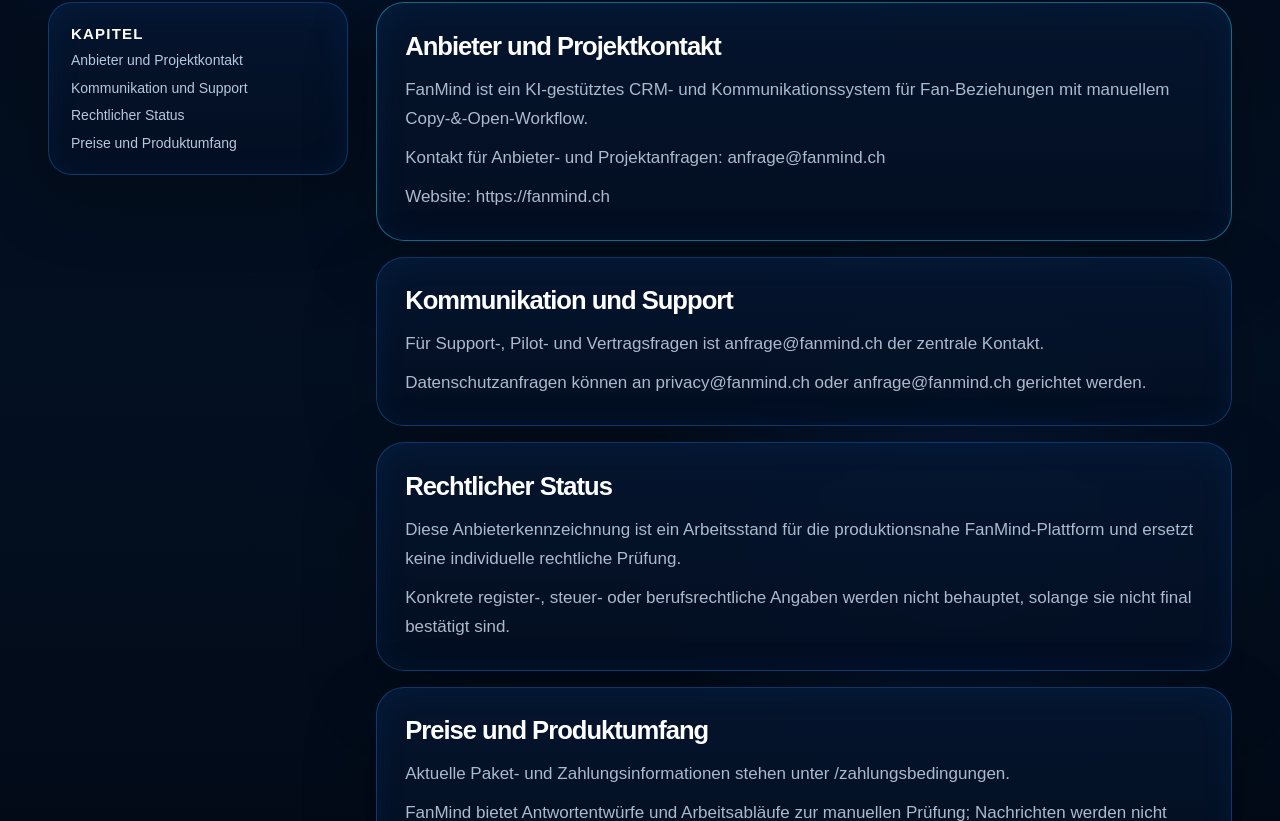
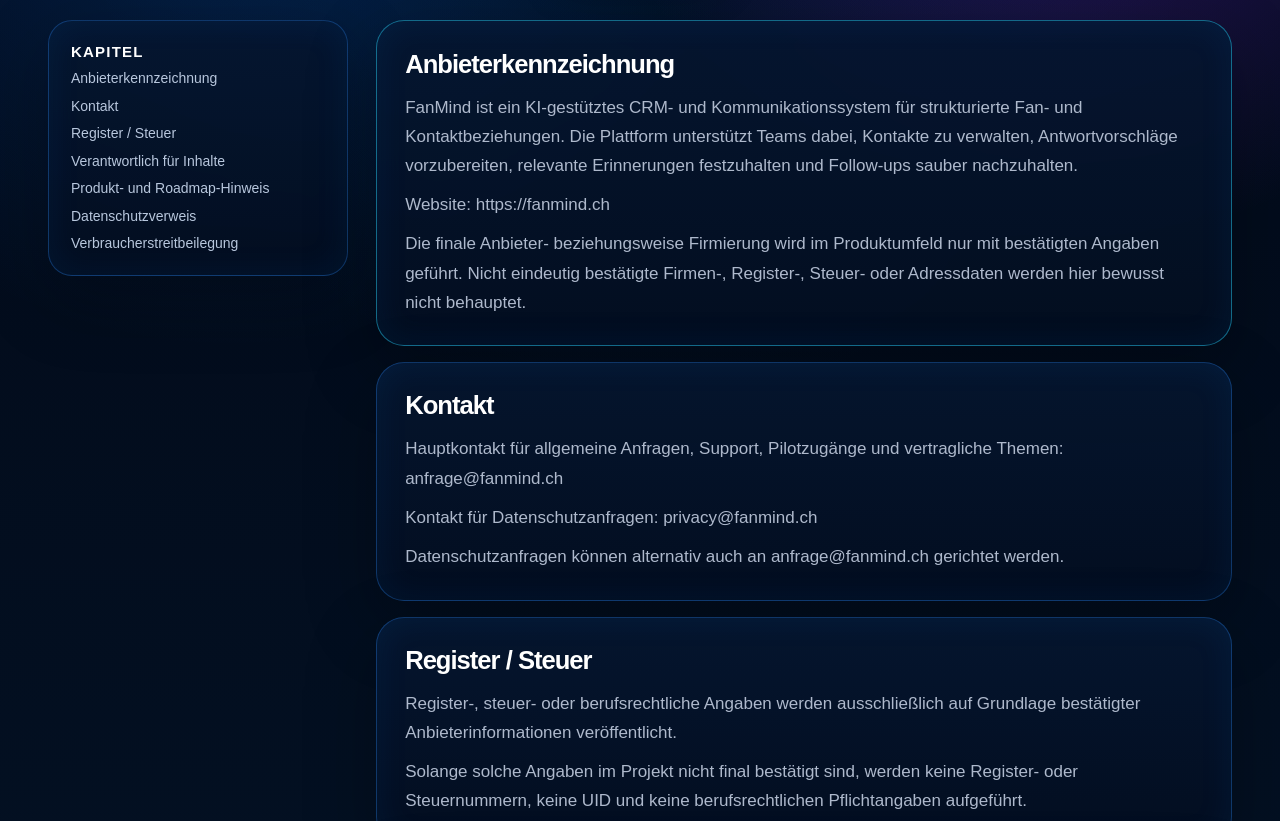
Before and after one commit to Bernds-tech/FanMind, a Next.js app: page /impressum in a window 1280 px wide. Shown: the part 439-1260 px from the top of the page. Built offline with nearby package versions, Linux system fonts and the light colour scheme.

Commit message:
Polish impressum legal structure

```diff
--- a/src/app/impressum/page.tsx
+++ b/src/app/impressum/page.tsx
@@ -3,16 +3,73 @@
 
 export const metadata: Metadata = {
   title: "Impressum | FanMind",
-  description: "Anbieterkennzeichnung und Kontaktinformationen für FanMind.",
+  description: "Anbieterkennzeichnung, Kontakt und rechtliche Hinweise für FanMind.",
 };
 
 const sections: LegalSection[] = [
-  { title: "Anbieter und Projektkontakt", body: ["FanMind ist ein KI-gestütztes CRM- und Kommunikationssystem für Fan-Beziehungen mit manuellem Copy-&-Open-Workflow.", "Kontakt für Anbieter- und Projektanfragen: anfrage@fanmind.ch", "Website: https://fanmind.ch"] },
-  { title: "Kommunikation und Support", body: ["Für Support-, Pilot- und Vertragsfragen ist anfrage@fanmind.ch der zentrale Kontakt.", "Datenschutzanfragen können an privacy@fanmind.ch oder anfrage@fanmind.ch gerichtet werden."] },
-  { title: "Rechtlicher Status", body: ["Diese Anbieterkennzeichnung ist ein Arbeitsstand für die produktionsnahe FanMind-Plattform und ersetzt keine individuelle rechtliche Prüfung.", "Konkrete register-, steuer- oder berufsrechtliche Angaben werden nicht behauptet, solange sie nicht final bestätigt sind."] },
-  { title: "Preise und Produktumfang", body: ["Aktuelle Paket- und Zahlungsinformationen stehen unter /zahlungsbedingungen.", "FanMind bietet Antwortentwürfe und Arbeitsabläufe zur manuellen Prüfung; Nachrichten werden nicht automatisch versendet."] },
+  {
+    title: "Anbieterkennzeichnung",
+    body: [
+      "FanMind ist ein KI-gestütztes CRM- und Kommunikationssystem für strukturierte Fan- und Kontaktbeziehungen. Die Plattform unterstützt Teams dabei, Kontakte zu verwalten, Antwortvorschläge vorzubereiten, relevante Erinnerungen festzuhalten und Follow-ups sauber nachzuhalten.",
+      "Website: https://fanmind.ch",
+      "Die finale Anbieter- beziehungsweise Firmierung wird im Produktumfeld nur mit bestätigten Angaben geführt. Nicht eindeutig bestätigte Firmen-, Register-, Steuer- oder Adressdaten werden hier bewusst nicht behauptet.",
+    ],
+  },
+  {
+    title: "Kontakt",
+    body: [
+      "Hauptkontakt für allgemeine Anfragen, Support, Pilotzugänge und vertragliche Themen: anfrage@fanmind.ch",
+      "Kontakt für Datenschutzanfragen: privacy@fanmind.ch",
+      "Datenschutzanfragen können alternativ auch an anfrage@fanmind.ch gerichtet werden.",
+    ],
+  },
+  {
+    title: "Register / Steuer",
+    body: [
+      "Register-, steuer- oder berufsrechtliche Angaben werden ausschließlich auf Grundlage bestätigter Anbieterinformationen veröffentlicht.",
+      "Solange solche Angaben im Projekt nicht final bestätigt sind, werden keine Register- oder Steuernummern, keine UID und keine berufsrechtlichen Pflichtangaben aufgeführt.",
+    ],
+  },
+  {
+    title: "Verantwortlich für Inhalte",
+    body: [
+      "Die inhaltliche Verantwortung für diese Website wird im Rahmen der finalen Anbieterbestätigung präzisiert und nur mit belastbaren Angaben veröffentlicht.",
+      "Bis zur finalen Bestätigung werden keine Personen- oder Unternehmensdaten ergänzt, die nicht eindeutig im Projekt hinterlegt und freigegeben sind.",
+    ],
+  },
+  {
+    title: "Produkt- und Roadmap-Hinweis",
+    body: [
+      "FanMind ist kein Bot und bietet keine automatische Sendefunktion. Die KI unterstützt den Arbeitsprozess, indem sie Antwortvorschläge, Memory-Hinweise und Follow-ups vorbereitet.",
+      "Der Mensch bleibt verantwortlich: Vorschläge werden geprüft, bei Bedarf angepasst und anschließend manuell im passenden Kanal versendet.",
+      "Externe Social-Integrationen werden erst nach technischer und rechtlicher Prüfung aktiviert. Roadmap-, Beta-, Pilot- und Coming-Soon-Funktionen sind nicht als aktive Live-Funktionen zu verstehen, solange sie nicht ausdrücklich als verfügbar gekennzeichnet sind.",
+    ],
+  },
+  {
+    title: "Datenschutzverweis",
+    body: [
+      <>
+        Hinweise zur Verarbeitung personenbezogener Daten stehen in der <a href="/datenschutz">Datenschutzerklärung</a>.
+      </>,
+      "Datenschutzanfragen können an privacy@fanmind.ch oder anfrage@fanmind.ch gerichtet werden.",
+    ],
+  },
+  {
+    title: "Verbraucherstreitbeilegung",
+    body: [
+      "Angaben zur Teilnahme an einem Verbraucherstreitbeilegungsverfahren werden nur veröffentlicht, wenn eine entsprechende Entscheidung final bestätigt ist.",
+      "Diese Information stellt keine rechtliche Zusage und keine Rechtsberatung dar.",
+    ],
+  },
 ];
 
 export default function ImpressumPage() {
-  return <LegalPage badge="Anbieterkennzeichnung" title="Impressum" intro="Kontakt- und Anbieterinformationen für FanMind als prüfbarer Entwurf. Keine Rechtsberatung." sections={sections} />;
+  return (
+    <LegalPage
+      badge="Anbieterkennzeichnung"
+      title="Impressum"
+      intro="Kontakt- und Anbieterinformationen für FanMind als KI-gestütztes CRM- und Kommunikationssystem. Die Angaben werden bewusst nur auf Grundlage bestätigter Informationen geführt."
+      sections={sections}
+    />
+  );
 }
--- a/src/app/zahlungsbedingungen/page.tsx
+++ b/src/app/zahlungsbedingungen/page.tsx
@@ -21,5 +21,5 @@
 function slug(value: string) { return value.toLowerCase().replaceAll(" ", "-").replaceAll("/", "-"); }
 
 export default function ZahlungsbedingungenPage() {
-  return <main id="top" className={styles.page}><div className={styles.backgroundGlow} aria-hidden="true" /><LegalHeader /><section className={`${styles.hero} ${styles.paymentHero}`} aria-labelledby="payment-terms-title"><p className={styles.badge}>Paket- und Zahlungsbedingungen</p><h1 id="payment-terms-title">Zahlungsbedingungen</h1><p>Prüfbarer Entwurf der Paket-, Laufzeit- und Zahlungsbedingungen. Keine Rechtsberatung.</p><a className={styles.homeLink} href="/landing-v2">Zurück zu FanMind</a><div className={styles.trustBox} aria-label="Wichtige Zahlungs-Hinweise"><span>✓ keine IBAN-Speicherung in FanMind</span><span>✓ Zahlungsanbieter verarbeitet Zahlungsdaten</span><span>✓ Pilot endet ohne Verlängerung</span><span>✓ Preise zzgl. USt.</span></div></section><section className={styles.paymentContent} aria-label="Paket- und Zahlungsmodelle"><div className={styles.packageGrid}>{packageCards.map((card) => <article className={styles.packageCard} key={card.title}><h2>{card.title}</h2><strong>{card.price}</strong><ul>{card.bullets.map((bullet) => <li key={bullet}>{bullet}</li>)}</ul></article>)}</div>{sections.map((section) => <article className={styles.infoPanel} id={slug(section.title)} key={section.title}><h2>{section.title}</h2>{section.body.map((paragraph) => <p key={paragraph}>{paragraph}</p>)}</article>)}</section><LegalFooter /></main>;
+  return <main id="top" className={styles.page}><div className={styles.backgroundGlow} aria-hidden="true" /><LegalHeader /><section className={`${styles.hero} ${styles.paymentHero}`} aria-labelledby="payment-terms-title"><p className={styles.badge}>Paket- und Zahlungsbedingungen</p><h1 id="payment-terms-title">Zahlungsbedingungen</h1><p>Prüfbarer Entwurf der Paket-, Laufzeit- und Zahlungsbedingungen. Keine Rechtsberatung.</p><a className={styles.homeLink} href="/landing-v2">Zurück zu FanMind</a><div className={styles.trustBox} aria-label="Wichtige Zahlungs-Hinweise"><span>✓ keine IBAN-Speicherung in FanMind</span><span>✓ Zahlungsanbieter verarbeitet Zahlungsdaten</span><span>✓ Pilot endet ohne Verlängerung</span><span>✓ Preise zzgl. USt.</span></div></section><section className={styles.paymentContent} aria-label="Paket- und Zahlungsmodelle"><div className={styles.packageGrid}>{packageCards.map((card) => <article className={styles.packageCard} key={card.title}><h2>{card.title}</h2><strong>{card.price}</strong><ul>{card.bullets.map((bullet) => <li key={bullet}>{bullet}</li>)}</ul></article>)}</div>{sections.map((section) => <article className={styles.infoPanel} id={slug(section.title)} key={section.title}><h2>{section.title}</h2>{section.body.map((paragraph, index) => <p key={`${section.title}-${index}`}>{paragraph}</p>)}</article>)}</section><LegalFooter /></main>;
 }
--- a/src/components/LegalPage.tsx
+++ b/src/components/LegalPage.tsx
@@ -4,7 +4,7 @@
 
 export type LegalSection = {
   title: string;
-  body: string[];
+  body: ReactNode[];
 };
 
 type LegalPageProps = {
@@ -80,7 +80,7 @@
           {sections.map((section) => (
             <article className={styles.card} id={slug(section.title)} key={section.title}>
               <h2>{section.title}</h2>
-              {section.body.map((paragraph) => <p key={paragraph}>{paragraph}</p>)}
+              {section.body.map((paragraph, index) => <p key={`${section.title}-${index}`}>{paragraph}</p>)}
             </article>
           ))}
         </div>
```
